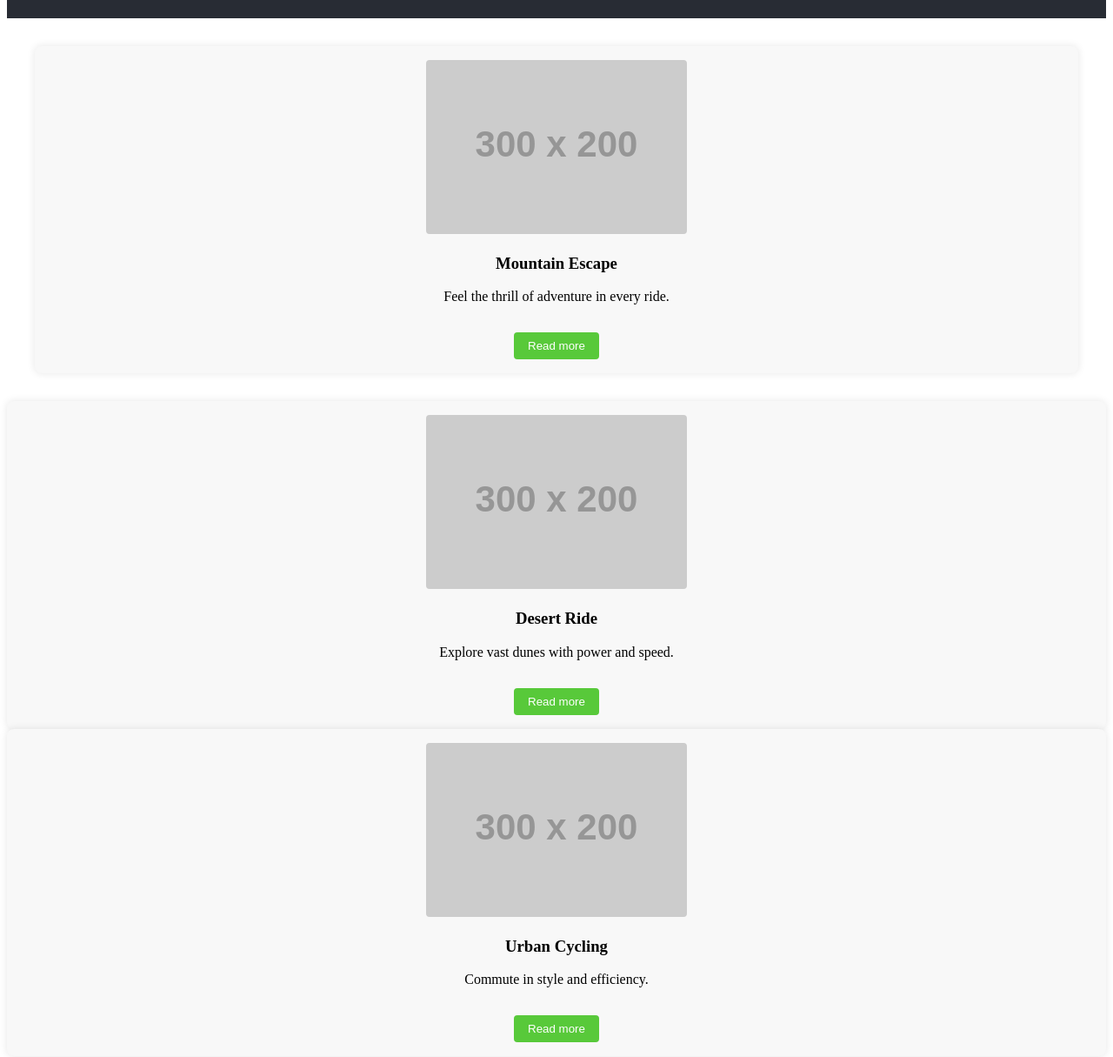
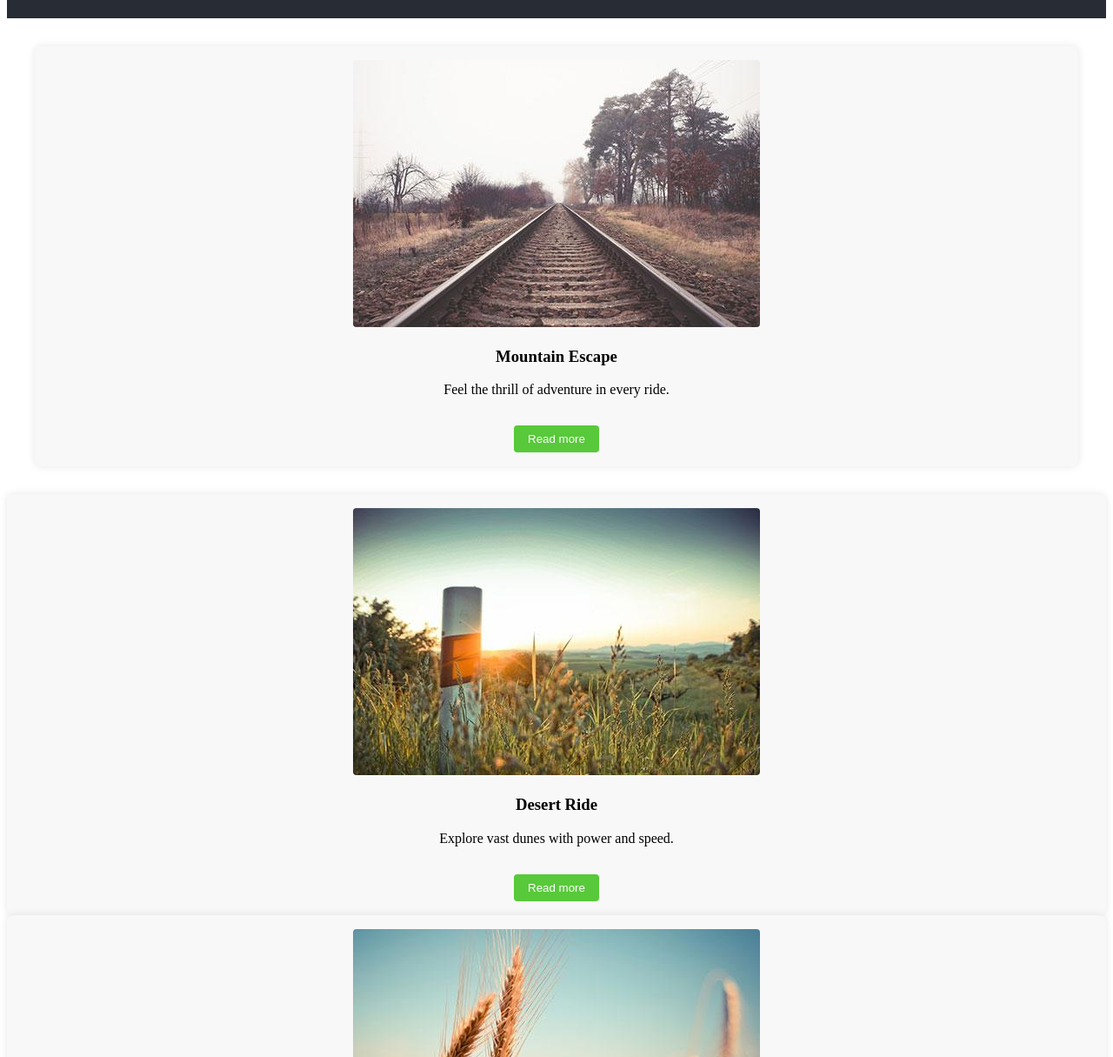
Before and after one commit to yardenkoriat/Ex, a plain HTML site: page index.html in a window 1280 px wide. Shown: the part 85-1300 px from the top of the page at 87% size. Drawn offline with Linux system fonts and the light colour scheme; placeholder pictures from the web are drawn by us.

Commit message:
Corrections

```diff
--- a/index.html
+++ b/index.html
@@ -22,31 +22,31 @@
             </nav>
     </header>
 
+    <section>
     <main class="main-content">
       <section class="gallery">
         <article class="card">
-          <img src="https://via.placeholder.com/300x200" alt="Example image" />
+          <img src="assets/images/001 .jpg" alt="Example image" />
           <h3>Mountain Escape</h3>
           <p>Feel the thrill of adventure in every ride.</p>
           <button>Read more</button>
         </article>
       </section>
     </main>
-
     <article class="card">
-      <img src="https://via.placeholder.com/300x200" alt="Desert ride" />
+      <img src="assets/images/002 .jpg" alt="Desert ride" />
       <h3>Desert Ride</h3>
       <p>Explore vast dunes with power and speed.</p>
       <button>Read more</button>
     </article>
 
     <article class="card">
-      <img src="https://via.placeholder.com/300x200" alt="Urban cycling" />
+      <img src="assets/images/003 .jpg" alt="Urban cycling" />
       <h3>Urban Cycling</h3>
       <p>Commute in style and efficiency.</p>
       <button>Read more</button>
     </article>
-
+  </section>
 
     <script>
       const btn = document.querySelector('.menu-btn')
```
Also changed, not shown: assets/images/001 .jpg (added), assets/images/002 .jpg (added), assets/images/003 .jpg (added), 1 other file.
